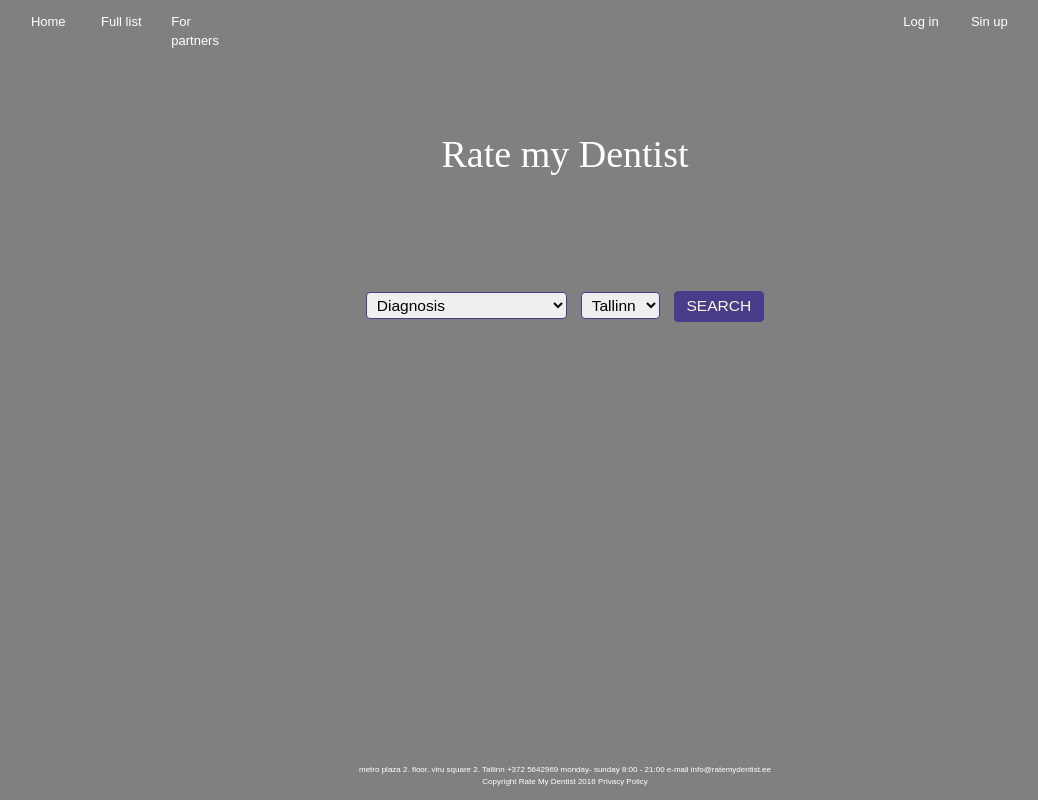
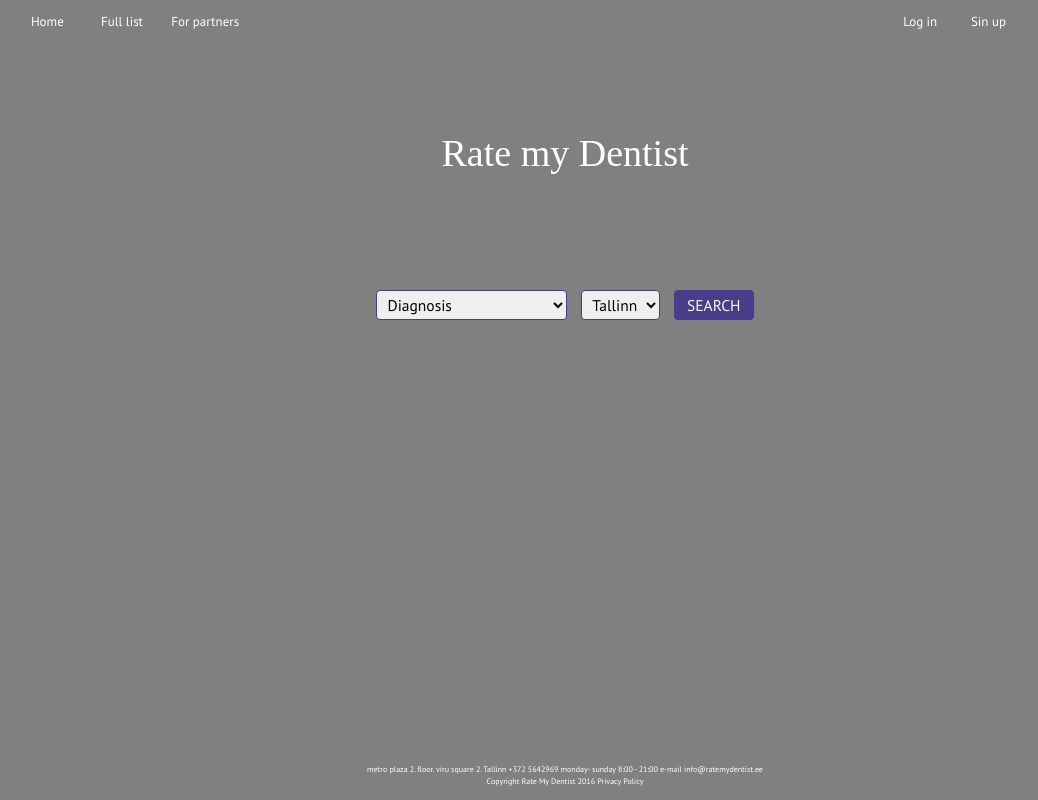
Before and after one commit to ratemydentist/ratemydentist.github.io, a PHP site: page / in a window 1280 px wide. Shown: the whole page, without its empty margins (75-1113 px from the left). Run offline with PHP 8.4, Linux system fonts and the light colour scheme; some web fonts are replaced.

Commit message:
Connecting fonts

```diff
--- a/rmd_nadin.css
+++ b/rmd_nadin.css
@@ -1,9 +1,15 @@
-/*@font-face {
-    font-family: 'PT Sans';
+@import url('https://fonts.googleapis.com/css?family=PT+Sans');
+@font-face {
+    font-family: Swistblnk Monthoers;
+    src: url('fonts/Monthoers.eot');
+    src: url('fonts/Monthoers.eot?#iefix') format('embedded-opentype'),
+         url('fonts/Monthoers.woff2') format('woff2'),
+         url('fonts/Monthoers.woff') format('woff'),
+         url('fonts/Monthoers.ttf') format('truetype'),
+         url('fonts/Monthoers.svg#SegoeScript') format('svg');
+    font-weight: normal;
     font-style: normal;
-    font-weight: 400;
-    src: local('PT Sans'), local('PTSans-Regular'), url(http://themes.googleusercontent.com/static/fonts/ptsans/v5/yrzXiAvgeQQdopyG8QSg8Q.woff) format('woff');
-}*/
+}
 
 body{
   background:   grey;
@@ -24,7 +30,7 @@ body{
     border-color: grey;
 }
 .logo_rmd{
-    font-family: 'Swistblnk Monthoers Bold', 'Swistblnk Monthoers Regular', 'Swistblnk Monthoers';
+    font-family: Swistblnk Monthoers;
     font-weight: 500;
     font-style: normal;
     font-size: 38px;
```
